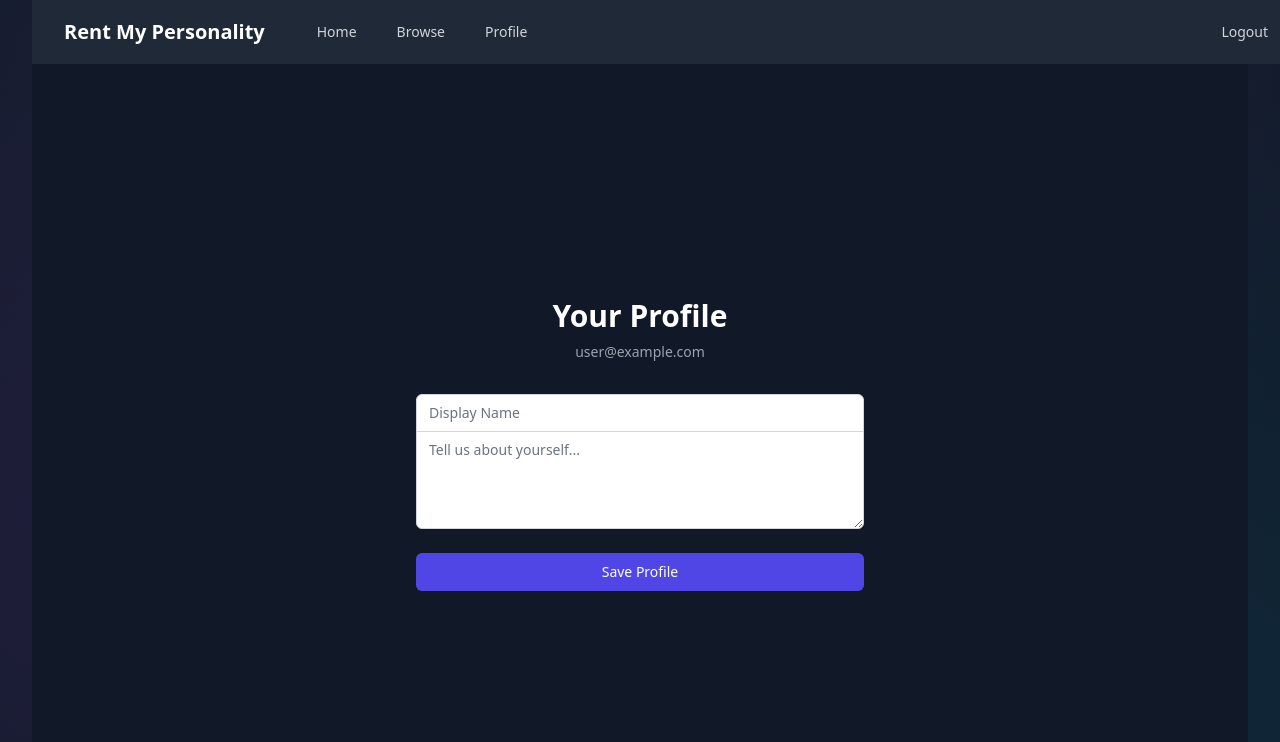
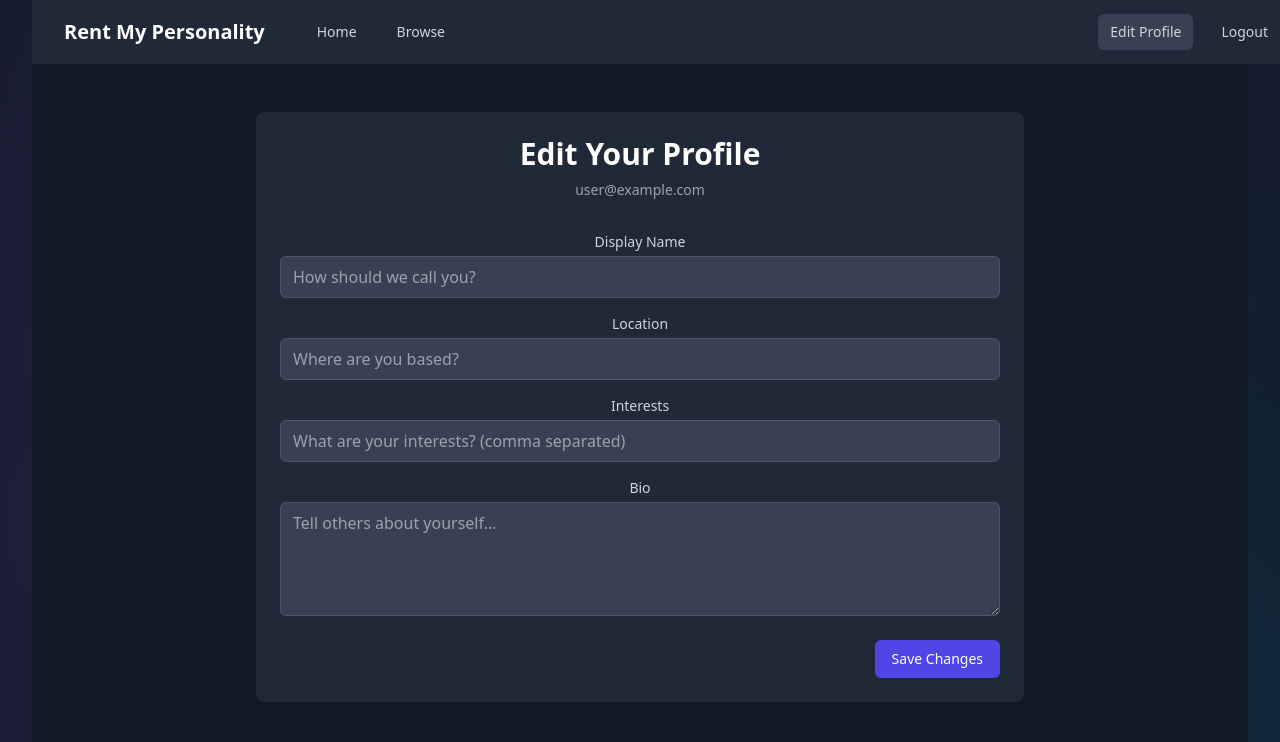
Before and after one commit to ARTEN-max/RentMyPersonality, a React (Vite) app: page /profile in a window 1280 px wide. Shown: the top 742 px of the page. Built offline with nearby package versions, Linux system fonts and the light colour scheme; no server answers; the database is empty; sample sign-in values are in the browser's storage.

Commit message:
Enhance profile editing with better UI and additional fields

```diff
--- a/src/components/Navigation.jsx
+++ b/src/components/Navigation.jsx
@@ -31,23 +31,26 @@
                 <Link to="/browse" className="text-gray-300 hover:text-white px-3 py-2 rounded-md text-sm font-medium">
                   Browse
                 </Link>
-                {currentUser && (
-                  <Link to="/profile" className="text-gray-300 hover:text-white px-3 py-2 rounded-md text-sm font-medium">
-                    Profile
-                  </Link>
-                )}
               </div>
             </div>
           </div>
           <div className="hidden md:block">
-            <div className="ml-4 flex items-center md:ml-6">
+            <div className="ml-4 flex items-center md:ml-6 space-x-4">
               {currentUser ? (
+                <>
+                  <Link
+                    to="/profile"
+                    className="text-gray-300 hover:text-white px-3 py-2 rounded-md text-sm font-medium bg-gray-700 hover:bg-gray-600"
+                  >
+                    Edit Profile
+                  </Link>
                   <button
                     onClick={handleLogout}
                     className="text-gray-300 hover:text-white px-3 py-2 rounded-md text-sm font-medium"
                   >
                     Logout
                   </button>
+                </>
               ) : (
                 <div className="flex space-x-4">
                   <Link to="/login" className="text-gray-300 hover:text-white px-3 py-2 rounded-md text-sm font-medium">
--- a/src/components/Profile.jsx
+++ b/src/components/Profile.jsx
@@ -7,6 +7,8 @@
 function Profile() {
   const [displayName, setDisplayName] = useState('');
   const [bio, setBio] = useState('');
+  const [interests, setInterests] = useState('');
+  const [location, setLocation] = useState('');
   const [error, setError] = useState('');
   const [success, setSuccess] = useState('');
   const [loading, setLoading] = useState(true);
@@ -26,6 +28,8 @@
           const userData = userDoc.data();
           setDisplayName(userData.displayName || '');
           setBio(userData.bio || '');
+          setInterests(userData.interests || '');
+          setLocation(userData.location || '');
         }
       } catch (error) {
         setError('Failed to load profile data');
@@ -51,6 +55,8 @@
       await updateDoc(doc(db, 'users', currentUser.uid), {
         displayName,
         bio,
+        interests,
+        location,
         updatedAt: new Date().toISOString()
       });
 
@@ -72,30 +78,33 @@
   }
 
   return (
-    <div className="min-h-screen flex items-center justify-center bg-gray-900 py-12 px-4 sm:px-6 lg:px-8">
-      <div className="max-w-md w-full space-y-8">
-        <div>
-          <h2 className="mt-6 text-center text-3xl font-extrabold text-white">
-            Your Profile
+    <div className="min-h-screen bg-gray-900 pt-20 pb-12 px-4 sm:px-6 lg:px-8">
+      <div className="max-w-3xl mx-auto">
+        <div className="bg-gray-800 shadow rounded-lg p-6">
+          <div className="mb-8">
+            <h2 className="text-center text-3xl font-extrabold text-white">
+              Edit Your Profile
             </h2>
             <p className="mt-2 text-center text-sm text-gray-400">
               {currentUser?.email}
             </p>
           </div>
-        <form className="mt-8 space-y-6" onSubmit={handleSubmit}>
+
+          <form className="space-y-6" onSubmit={handleSubmit}>
             {error && (
-            <div className="bg-red-500 text-white p-3 rounded-md mb-4">
+              <div className="bg-red-500 text-white p-4 rounded-md">
                 {error}
               </div>
             )}
             {success && (
-            <div className="bg-green-500 text-white p-3 rounded-md mb-4">
+              <div className="bg-green-500 text-white p-4 rounded-md">
                 {success}
               </div>
             )}
-          <div className="rounded-md shadow-sm -space-y-px">
+
+            <div className="space-y-4">
               <div>
-              <label htmlFor="display-name" className="sr-only">
+                <label htmlFor="display-name" className="block text-sm font-medium text-gray-300">
                   Display Name
                 </label>
                 <input
@@ -103,38 +112,70 @@
                   name="display-name"
                   type="text"
                   required
-                className="appearance-none rounded-none relative block w-full px-3 py-2 border border-gray-300 placeholder-gray-500 text-gray-900 rounded-t-md focus:outline-none focus:ring-indigo-500 focus:border-indigo-500 focus:z-10 sm:text-sm"
-                placeholder="Display Name"
+                  className="mt-1 block w-full px-3 py-2 bg-gray-700 border border-gray-600 rounded-md text-white placeholder-gray-400 focus:outline-none focus:ring-2 focus:ring-indigo-500 focus:border-transparent"
+                  placeholder="How should we call you?"
                   value={displayName}
                   onChange={(e) => setDisplayName(e.target.value)}
                 />
               </div>
+
               <div>
-              <label htmlFor="bio" className="sr-only">
+                <label htmlFor="location" className="block text-sm font-medium text-gray-300">
+                  Location
+                </label>
+                <input
+                  id="location"
+                  name="location"
+                  type="text"
+                  className="mt-1 block w-full px-3 py-2 bg-gray-700 border border-gray-600 rounded-md text-white placeholder-gray-400 focus:outline-none focus:ring-2 focus:ring-indigo-500 focus:border-transparent"
+                  placeholder="Where are you based?"
+                  value={location}
+                  onChange={(e) => setLocation(e.target.value)}
+                />
+              </div>
+
+              <div>
+                <label htmlFor="interests" className="block text-sm font-medium text-gray-300">
+                  Interests
+                </label>
+                <input
+                  id="interests"
+                  name="interests"
+                  type="text"
+                  className="mt-1 block w-full px-3 py-2 bg-gray-700 border border-gray-600 rounded-md text-white placeholder-gray-400 focus:outline-none focus:ring-2 focus:ring-indigo-500 focus:border-transparent"
+                  placeholder="What are your interests? (comma separated)"
+                  value={interests}
+                  onChange={(e) => setInterests(e.target.value)}
+                />
+              </div>
+
+              <div>
+                <label htmlFor="bio" className="block text-sm font-medium text-gray-300">
                   Bio
                 </label>
                 <textarea
                   id="bio"
                   name="bio"
                   rows="4"
-                className="appearance-none rounded-none relative block w-full px-3 py-2 border border-gray-300 placeholder-gray-500 text-gray-900 rounded-b-md focus:outline-none focus:ring-indigo-500 focus:border-indigo-500 focus:z-10 sm:text-sm"
-                placeholder="Tell us about yourself..."
+                  className="mt-1 block w-full px-3 py-2 bg-gray-700 border border-gray-600 rounded-md text-white placeholder-gray-400 focus:outline-none focus:ring-2 focus:ring-indigo-500 focus:border-transparent"
+                  placeholder="Tell others about yourself..."
                   value={bio}
                   onChange={(e) => setBio(e.target.value)}
                 />
               </div>
             </div>
 
-          <div>
+            <div className="flex justify-end">
               <button
                 type="submit"
                 disabled={loading}
-              className="group relative w-full flex justify-center py-2 px-4 border border-transparent text-sm font-medium rounded-md text-white bg-indigo-600 hover:bg-indigo-700 focus:outline-none focus:ring-2 focus:ring-offset-2 focus:ring-indigo-500"
+                className="px-4 py-2 border border-transparent text-sm font-medium rounded-md text-white bg-indigo-600 hover:bg-indigo-700 focus:outline-none focus:ring-2 focus:ring-offset-2 focus:ring-indigo-500 disabled:opacity-50"
               >
-              {loading ? 'Saving...' : 'Save Profile'}
+                {loading ? 'Saving...' : 'Save Changes'}
               </button>
             </div>
           </form>
+        </div>
       </div>
     </div>
   );
```
Lines whose indentation alone changed are shown as unchanged.
